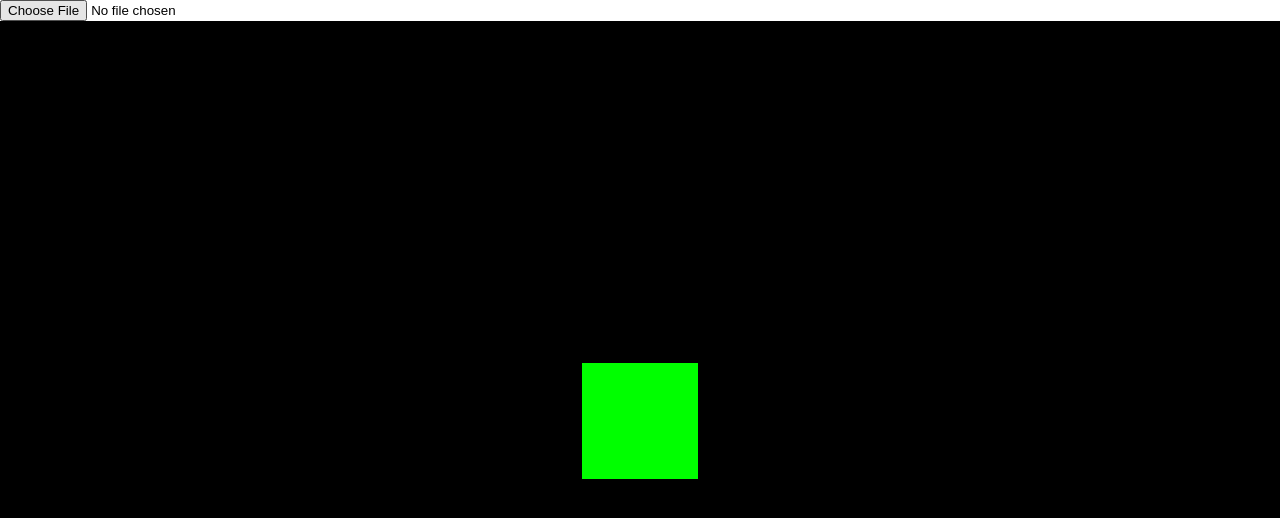
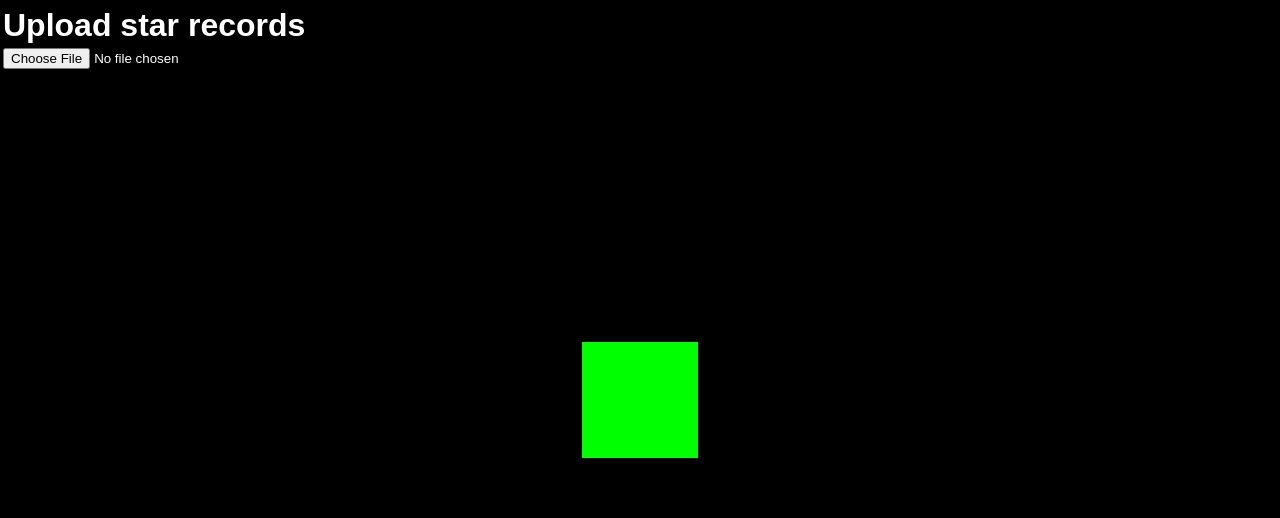
Before and after one commit to TheOnlyZac/starmap, a website: page public/index.html in a window 1280 px wide. Drawn offline with nearby package versions, Linux system fonts and the light colour scheme.

Commit message:
Added css styles

```diff
--- /dev/null
+++ b/public/css/main.css
@@ -0,0 +1,27 @@
+html, body {
+    margin: 0;
+    padding: 0;
+
+    background-color: black;
+}
+
+body {
+    font-family: arial, sans-serif;
+}
+
+canvas {
+    display: block;
+    position: absolute;
+    z-index: -1;
+    outline: 1px solid red;
+}
+
+#content {
+    position: absolute;
+    padding: 3px;
+    color: white;
+}
+
+h1, h2, h3, h4, h5, h6 {
+    margin: 4px 0px 4px 0px;
+}
--- a/public/index.html
+++ b/public/index.html
@@ -3,9 +3,7 @@
 	<head>
 		<meta charset="utf-8">
 		<title>Hello three.js</title>
-		<style>
-			body { margin: 0; }
-		</style>
+		<link rel="stylesheet" type="text/css" href="css/main.css">
 
 		<script type="importmap">
 			{
@@ -19,8 +17,12 @@
 	<body>
 		<script src="js/form.js"></script>
 		<script type="module" src="js/index.js"></script>
-		<form>
-			<input id="file-input" type="file">
-		</form>
+
+		<div id="content">
+			<h1>Upload star records</h1>
+			<form id="file-form">
+				<input id="file-input" type="file">
+			</form>
+		</div>
 	</body>
 </html>
```
